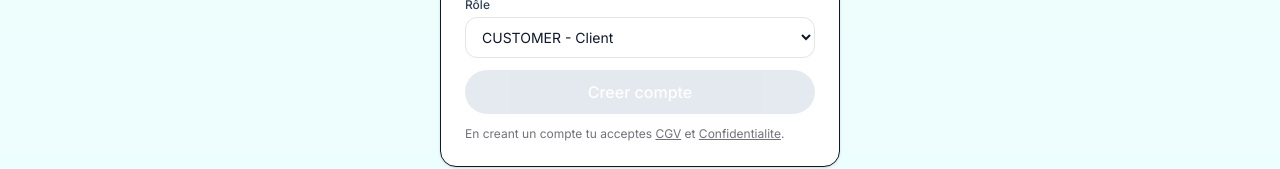
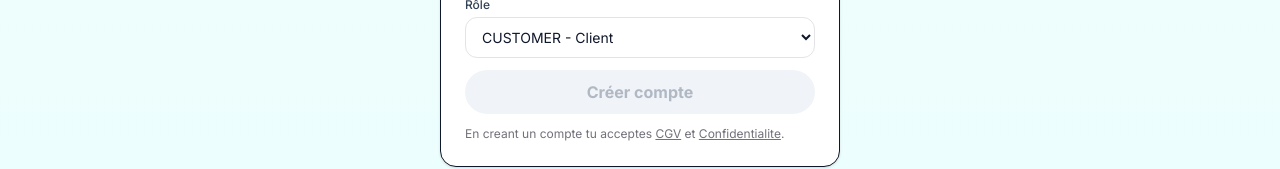
Before and after one commit to Yosri2024/ShopFlow, a Next.js app in the folder frontend/: page /register in a window 1280 px wide. Shown: the part 437-606 px from the top of the page. Built offline with nearby package versions, Linux system fonts and the light colour scheme; no server answers.

Commit message:
ui: register Creer compte button dark #0F172A (was teal #0D9488)

```diff
--- a/frontend/src/app/register/page.tsx
+++ b/frontend/src/app/register/page.tsx
@@ -72,7 +72,7 @@ export default function Register() {
             </select>
           </div>
           {form.role==="SELLER" && <div><label className="block text-xs font-medium mb-1" style={{color:"#334155"}}>Nom boutique</label><input placeholder="ex: ShopAli" value={form.nomBoutique} onChange={e=>setForm({...form,nomBoutique:e.target.value})} className="w-full border border-zinc-200 px-3 py-2.5 rounded-xl text-sm" /></div>}
-          <motion.button whileTap={{ scale:0.98 }} onClick={register} disabled={!valid} className="w-full py-2.5 rounded-full font-medium disabled:opacity-50" style={{ background: !valid ? "#CBD5E1" : "#0D9488", color: "#FFFFFF" }}>Creer compte</motion.button>
+          <motion.button whileTap={{ scale:0.98 }} onClick={register} disabled={!valid} className="w-full py-2.5 rounded-full font-bold shadow-sm disabled:opacity-50 transition" style={{ background: !valid ? "#E2E8F0" : "#0F172A", color: !valid ? "#64748B" : "#FFFFFF", boxShadow: !valid ? "none" : "0 4px 12px rgba(15,23,42,0.25)" }}>Créer compte</motion.button>
         </div>
         {msg && <div className={`mt-3 text-sm border rounded-xl p-3 break-all flex items-center gap-2 ${msg.includes("cree") ? "bg-emerald-50 border-emerald-200 text-emerald-700" : "bg-red-50 border-red-200 text-red-600"}`}>{!msg.includes("cree") && <span className="w-2 h-2 bg-red-500 rounded-full animate-pulse" />}<span>{msg}</span></div>}
         <p className="text-xs text-zinc-500 mt-3">En creant un compte tu acceptes <a href="/terms" className="underline">CGV</a> et <a href="/privacy" className="underline">Confidentialite</a>.</p>
```
